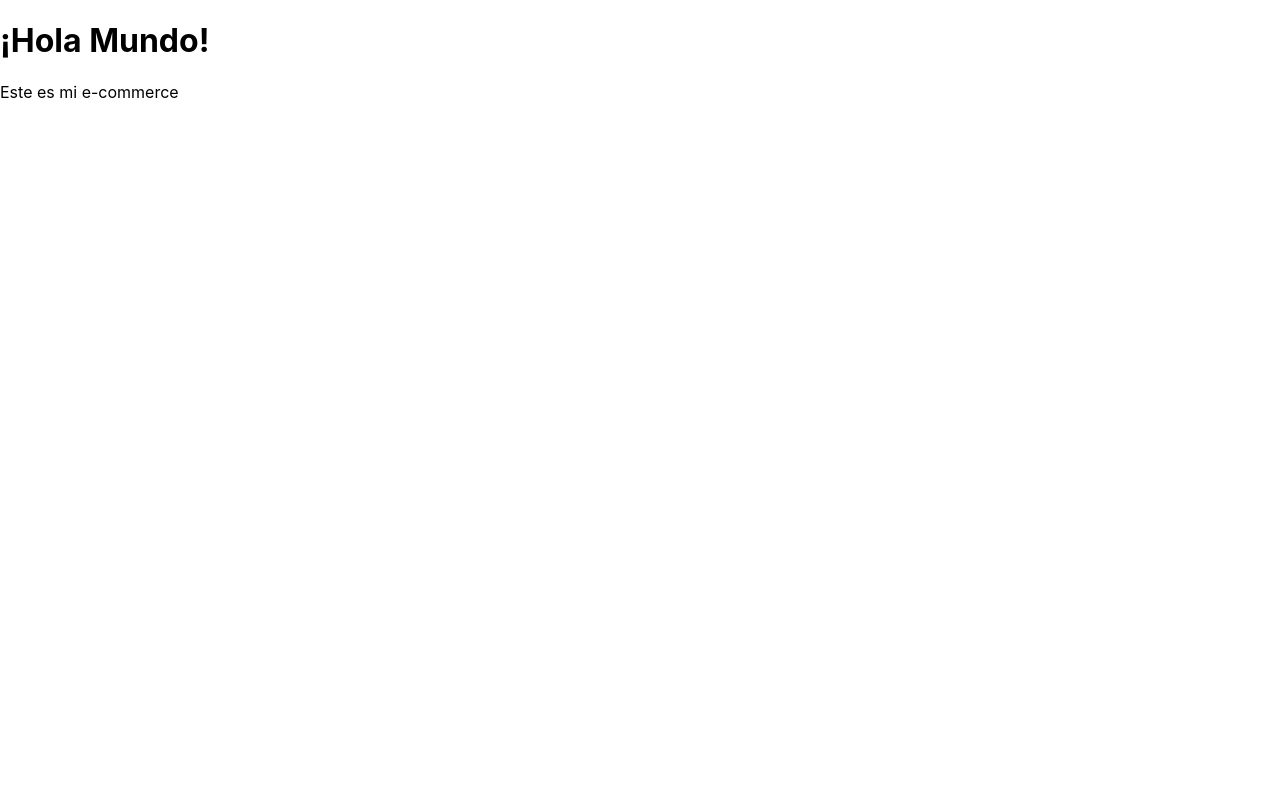
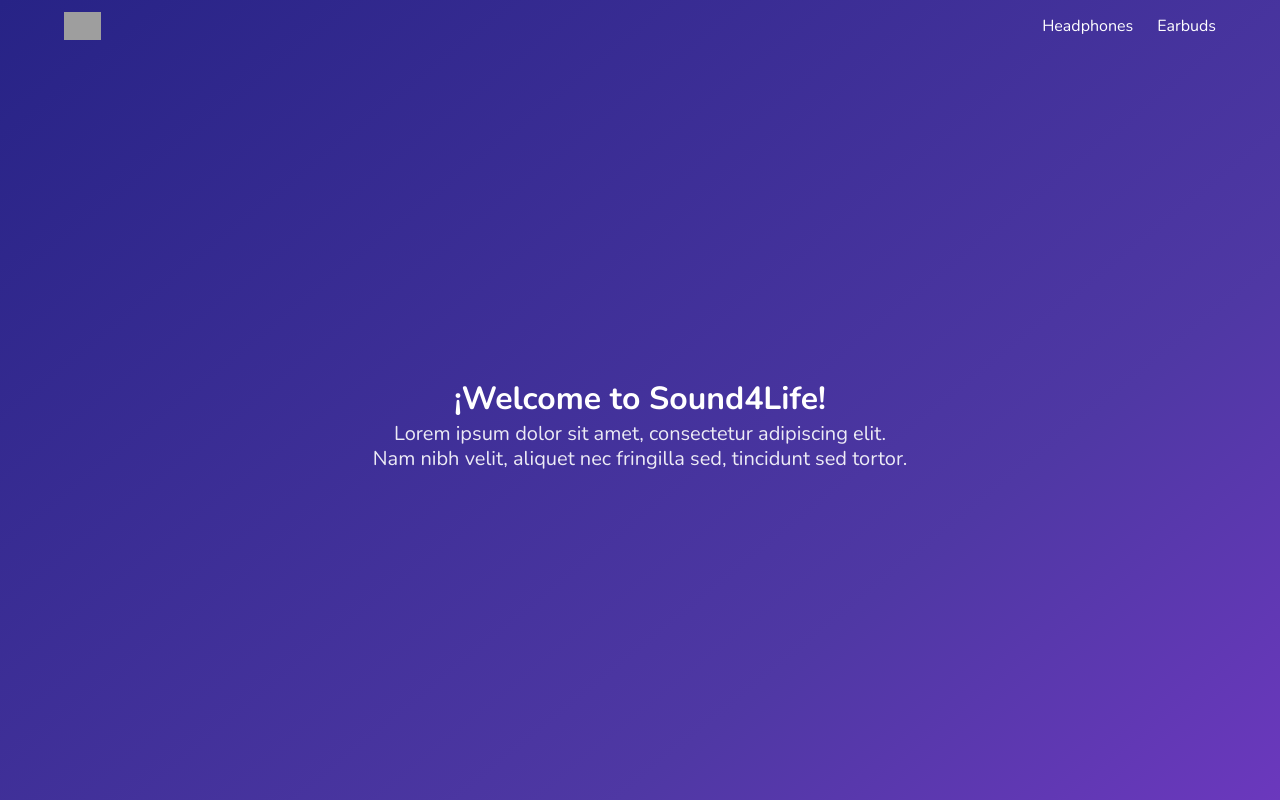
Before and after one commit to sebaferrari23/sound4life-ecommerce, a React (Create React App) app: page / in a window 1280 px wide. Built offline with nearby package versions, Linux system fonts and the light colour scheme; grey boxes are pictures that could not be loaded.

Commit message:
Add navbar and hero

```diff
--- a/package.json
+++ b/package.json
@@ -6,6 +6,8 @@
     "@testing-library/jest-dom": "^5.11.6",
     "@testing-library/react": "^11.2.2",
     "@testing-library/user-event": "^12.2.2",
+    "bulma": "^0.9.1",
+    "node-sass": "^4.14.1",
     "react": "^17.0.1",
     "react-dom": "^17.0.1",
     "react-scripts": "4.0.1",
--- a/src/App.css
+++ /dev/null
@@ -1,38 +0,0 @@
-.App {
-  text-align: center;
-}
-
-.App-logo {
-  height: 40vmin;
-  pointer-events: none;
-}
-
-@media (prefers-reduced-motion: no-preference) {
-  .App-logo {
-    animation: App-logo-spin infinite 20s linear;
-  }
-}
-
-.App-header {
-  background-color: #282c34;
-  min-height: 100vh;
-  display: flex;
-  flex-direction: column;
-  align-items: center;
-  justify-content: center;
-  font-size: calc(10px + 2vmin);
-  color: white;
-}
-
-.App-link {
-  color: #61dafb;
-}
-
-@keyframes App-logo-spin {
-  from {
-    transform: rotate(0deg);
-  }
-  to {
-    transform: rotate(360deg);
-  }
-}
--- a/src/App.js
+++ b/src/App.js
@@ -1,10 +1,10 @@
-import './App.css';
+import './styles/App.scss'
+import Hero from './components/Home/Hero'
 
 function App() {
   return (
     <>
-      <h1>¡Hola Mundo!</h1>
-      <p>Este es mi e-commerce</p>
+      <Hero />
     </>
   );
 }
--- /dev/null
+++ b/src/components/Home/Hero.js
@@ -0,0 +1,21 @@
+import Navbar from '../Navbar'
+
+const Hero = () => {
+    return (
+        <section className="hero is-primary is-bold is-fullheight">
+            <div className="hero-head">
+                <Navbar />
+            </div>
+
+            <div className="hero-body">
+                <div className="container has-text-centered">
+                    <h1 className="title">¡Welcome to Sound4Life!</h1>
+                    <h2 className="subtitle">Lorem ipsum dolor sit amet, consectetur adipiscing elit. <br />Nam nibh velit, aliquet nec fringilla sed, tincidunt sed tortor.</h2>
+                </div>
+            </div>
+
+        </section>
+    )
+}
+
+export default Hero
--- /dev/null
+++ b/src/components/Navbar.js
@@ -0,0 +1,45 @@
+import { useState } from 'react';
+
+const Navbar = () => {
+
+	const [isActive, setisActive] = useState(false);
+
+    return (
+        <header className="navbar">
+
+			<div className="container">
+
+				<div className="navbar-brand">
+
+					<a href="/" className="navbar-item">
+						<img src="https://bulma.io/images/bulma-type-white.png" alt="Logo" />
+					</a>
+
+					<button
+						onClick={() => { setisActive(!isActive); }}
+						className={`navbar-burger burger ${isActive ? "is-active" : ""}`}
+						aria-label="menu"
+						aria-expanded="false"
+						data-target="navbarMenu"
+					>
+						<span aria-hidden="true"></span>
+						<span aria-hidden="true"></span>
+						<span aria-hidden="true"></span>
+					</button>
+
+				</div>
+
+				<div id="navbarMenu" className={`navbar-menu ${isActive ? "is-active" : ""}`}>
+					<div className="navbar-end">
+						<a href="/" className="navbar-item">Headphones</a>
+						<a href="/" className="navbar-item">Earbuds</a>
+					</div>
+				</div>
+
+			</div>
+
+        </header>
+    )
+}
+
+export default Navbar
--- a/src/index.css
+++ b/src/index.css
@@ -11,3 +11,10 @@ code {
   font-family: source-code-pro, Menlo, Monaco, Consolas, 'Courier New',
     monospace;
 }
+
+button {
+  background: transparent;
+  border: none;
+  padding: 0;
+  outline: none;
+}
--- /dev/null
+++ b/src/styles/App.scss
@@ -0,0 +1,17 @@
+@charset "utf-8";
+
+// Import a Google Font
+@import url('https://fonts.googleapis.com/css?family=Nunito:400,700');
+
+// Set your brand colors
+$purple: #4f38a4;
+$white: #fff;
+
+// Update Bulma's global variables
+$family-sans-serif: "Nunito", sans-serif;
+$primary: $purple;
+$navbar-item-color: $white;
+$navbar-item-hover-background-color: transparent;
+
+// Import Bulma
+@import "../../node_modules/bulma/bulma";
```
Also changed, not shown: 2 other files (tests, documents, lock files or other folders).
